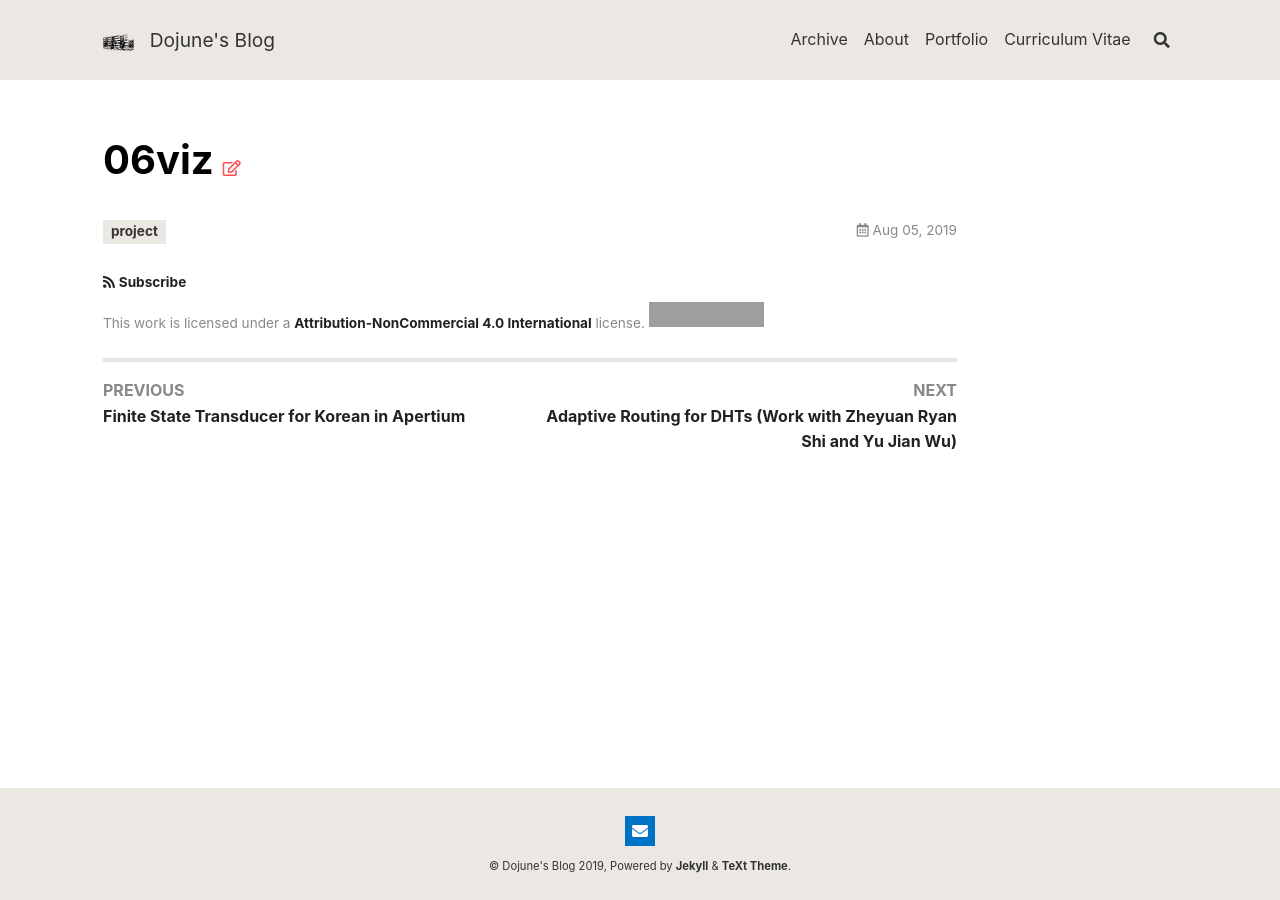
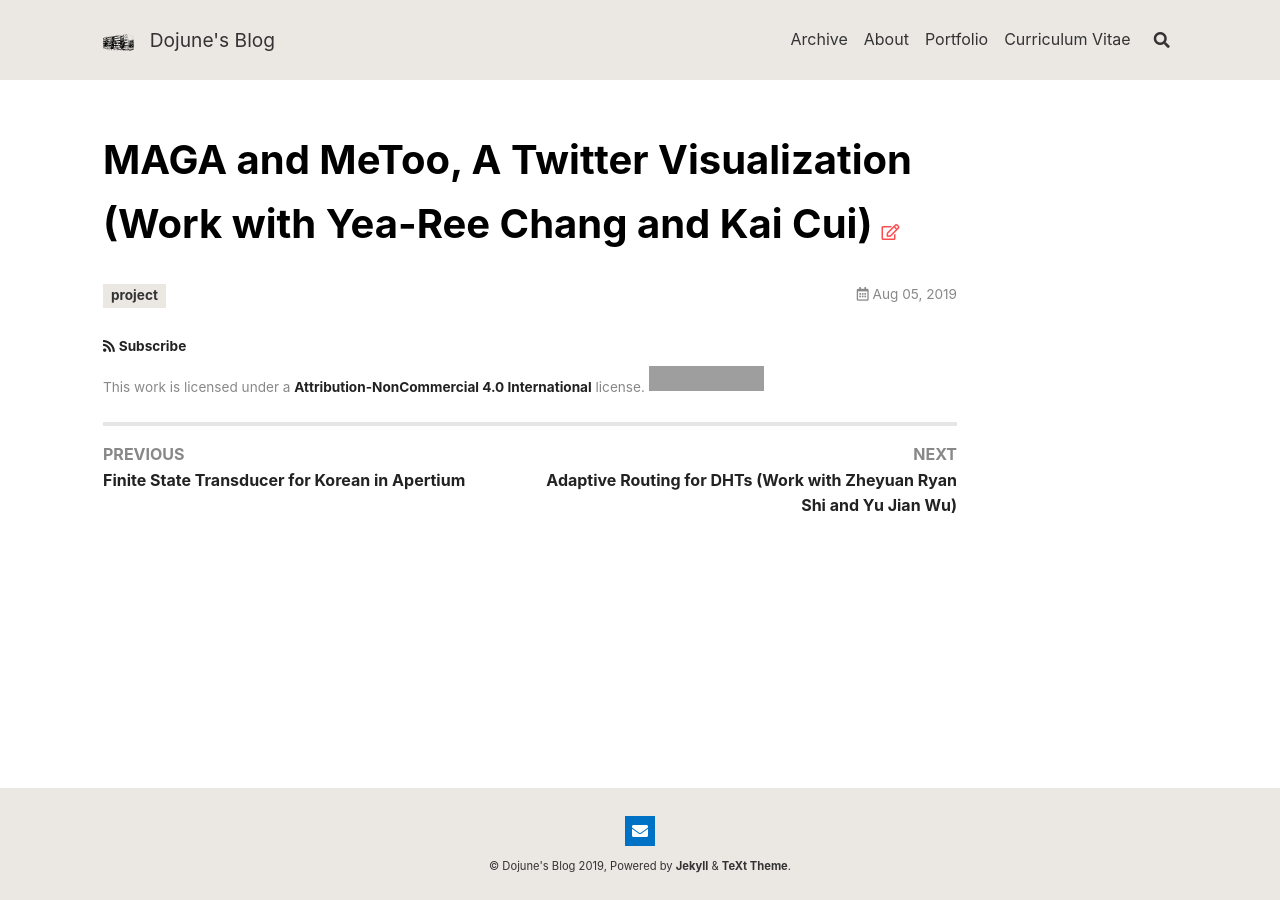
Before and after one commit to mindojune/mindojune.github.io, a Jekyll site: the page built from _posts/2019-08-05-06VIZ.md, in a window 1280 px wide. Built offline with Jekyll 4.4.1, drawn with Linux system fonts in a browser that asks for light colours; nearby versions of some CDN libraries; comment, search, counter and statistics services are not loaded; grey boxes are pictures that could not be loaded.

Commit message:
Update 2019-08-05-06VIZ.md

```diff
--- a/_posts/2019-08-05-06VIZ.md
+++ b/_posts/2019-08-05-06VIZ.md
@@ -1,6 +1,6 @@
 ---
 layout: article
-title: #MAGA and #MeToo, A Twitter Visualization (Work with Yea-Ree Chang and Kai Cui)
+title: MAGA and MeToo, A Twitter Visualization (Work with Yea-Ree Chang and Kai Cui)
 tags:
   - project
 comment: true
```
